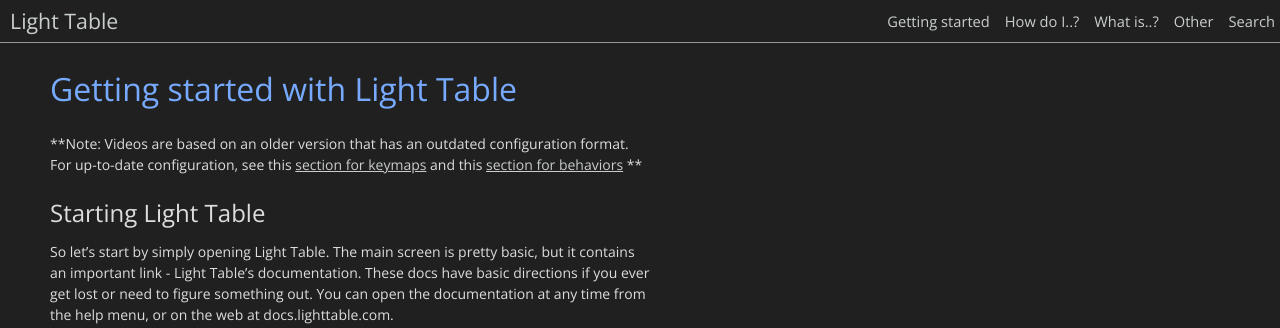
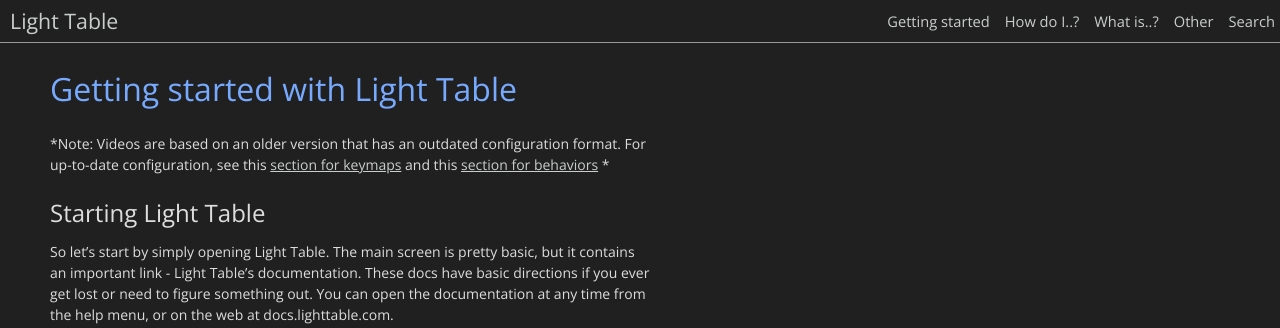
Before and after one commit to LightTable/docs.lighttable.com, a Jekyll site: the page built from tutorials/full.md, in a window 1280 px wide. Shown: the top 328 px of the page. Built offline with Jekyll 4.4.1, drawn with Linux system fonts in a browser that asks for light colours; nearby versions of some CDN libraries; Markdown is read by kramdown in place of the engine named in the settings.

Commit message:
no need for double asterisk

```diff
--- a/tutorials/full.md
+++ b/tutorials/full.md
@@ -3,7 +3,7 @@
 title: "Getting started with Light Table"
 ---
 
-**Note: Videos are based on an older version that has an outdated configuration format. For up-to-date configuration, see this [section for keymaps](/#configure-keybindings) and this [section for behaviors](/#configure-behaviors) **
+*Note: Videos are based on an older version that has an outdated configuration format. For up-to-date configuration, see this [section for keymaps](/#configure-keybindings) and this [section for behaviors](/#configure-behaviors) *
 
 ###Starting Light Table
 
```
